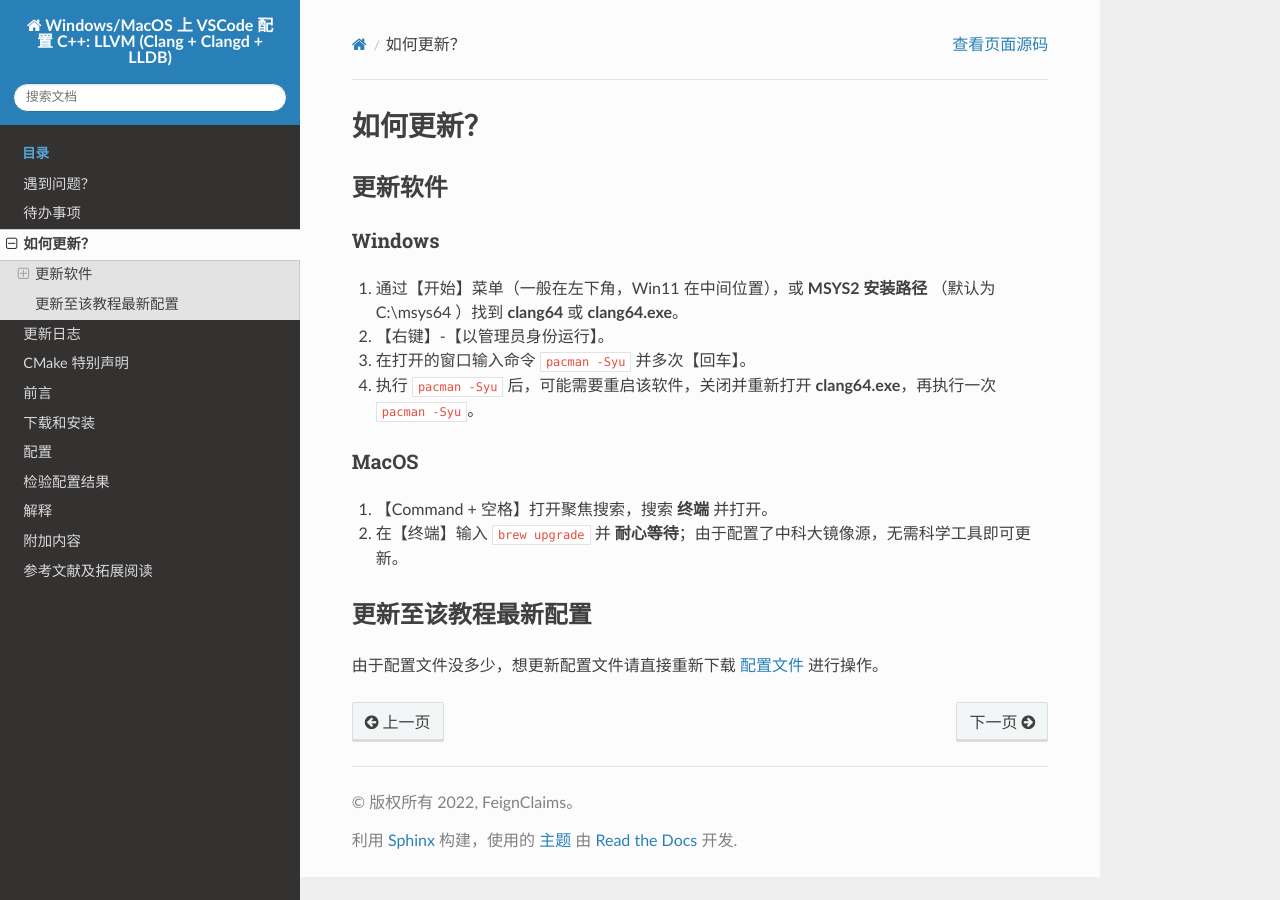
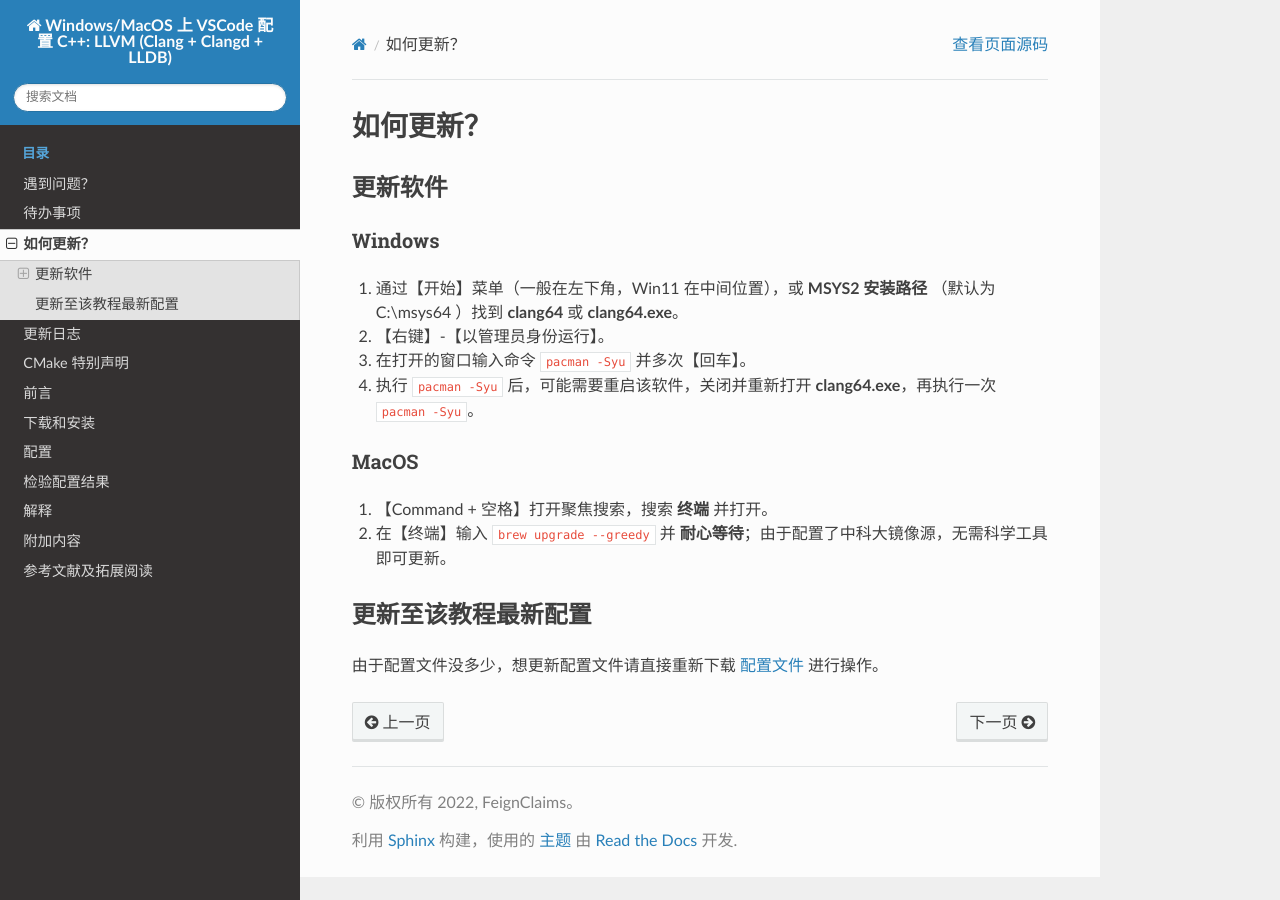
Before and after one commit to FeignClaims/vscode_cpp_starter, a Sphinx documentation site: the page built from docs/source/how_to_update.rst, in a window 1280 px wide. Built offline with Sphinx 7.4.7 and the Read the Docs theme 2.0.0, drawn with Linux system fonts in a browser that asks for light colours.

Commit message:
使用 `brew upgrade --greedy` 而非 `brew upgrade`

```diff
--- a/docs/source/download_and_install/macos/font.rst
+++ b/docs/source/download_and_install/macos/font.rst
@@ -17,7 +17,7 @@
 
    2. 【Command + 空格】打开聚焦搜索，搜索 **字体册** 并打开。将 **.ttf** 或 **.ttc** 文件拖动到字体册窗口中。
 
-- 可选方法。（可能遇到网络问题，但此后能随 ``brew upgrade`` 自动更新。）
+- 可选方法。（可能遇到网络问题，但此后能随 ``brew upgrade --greedy`` 自动更新。）
 
    与之前相同，在【终端】输入 ``brew install xxx`` 即可。在此即：
 
--- a/docs/source/download_and_install/macos/other_softwares.rst
+++ b/docs/source/download_and_install/macos/other_softwares.rst
@@ -33,4 +33,4 @@
 
 你可以通过【启动台】点击图标启动 VSCode，或按【Command + 空格】打开聚焦搜索，搜索 **code** 以找到。
 
-此后，你可以随时在【终端】输入 ``brew upgrade`` 更新这些软件。
+此后，你可以随时在【终端】输入 ``brew upgrade --greedy`` 更新这些软件。
--- a/docs/source/how_to_update.rst
+++ b/docs/source/how_to_update.rst
@@ -18,7 +18,7 @@ MacOS
 =======
 
 1. 【Command + 空格】打开聚焦搜索，搜索 **终端** 并打开。
-2. 在【终端】输入 ``brew upgrade`` 并 **耐心等待**；由于配置了中科大镜像源，无需科学工具即可更新。
+2. 在【终端】输入 ``brew upgrade --greedy`` 并 **耐心等待**；由于配置了中科大镜像源，无需科学工具即可更新。
 
 更新至该教程最新配置
 ********************
--- a/docs/source/update_notes.rst
+++ b/docs/source/update_notes.rst
@@ -74,4 +74,4 @@
 - 2022 年 8 月 13 日，新增了 :doc:`special_announcement`。
 - 2022 年 8 月 13 日，新增了一个插件 `Error Lens`_，感谢 `【VS Code】四年功力 一刻掌握 速通 C++插件/终端美化/工程管理 懒人必备`_。
 - 2022 年 7 月 8 日，VSCode 更新了导出/导入配置档案的功能，但涉及的部分自认为足够简单，不想重写，摸了。
-- 2022 年 6 月 26 日，Homebrew 终于更新了 LLVM14（请通过 ``brew upgrade`` 更新），调整了 MacOS 的配置文件。
+- 2022 年 6 月 26 日，Homebrew 终于更新了 LLVM14（请通过 ``brew upgrade --greedy`` 更新），调整了 MacOS 的配置文件。
```
